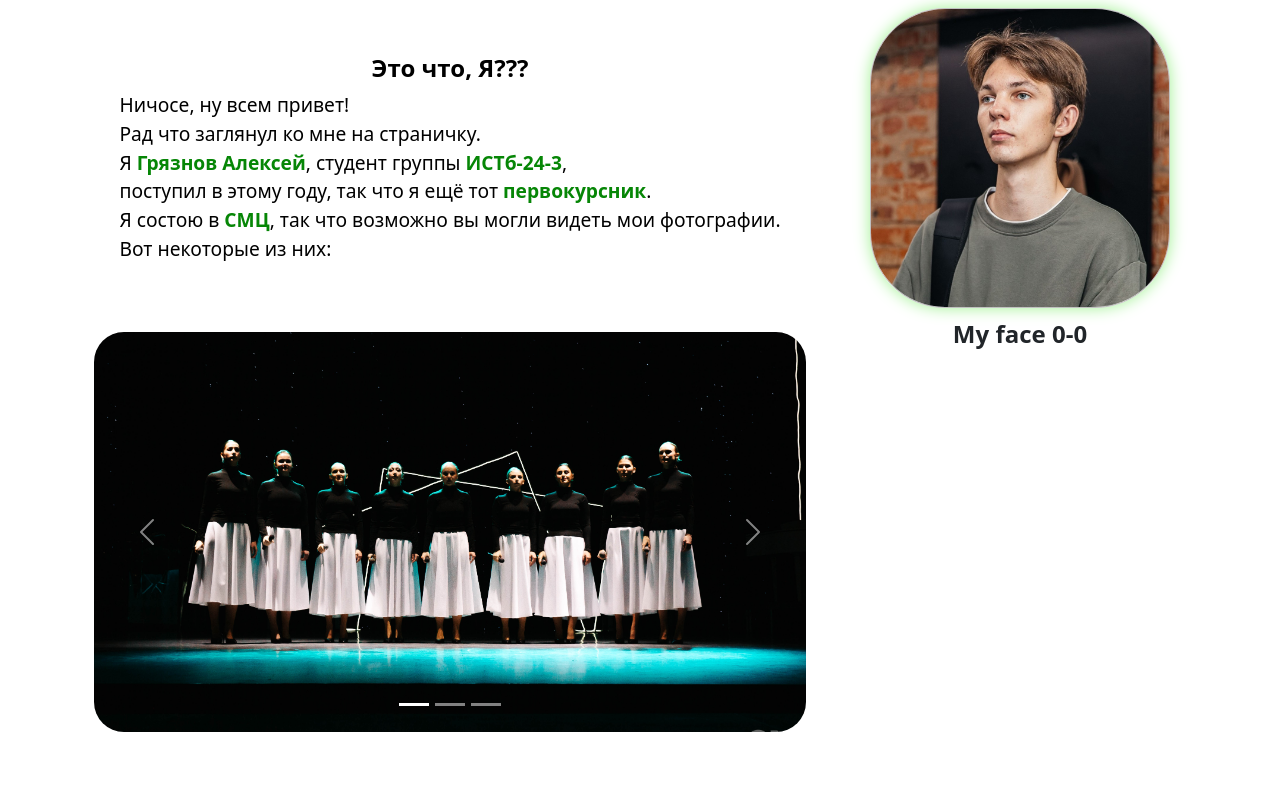
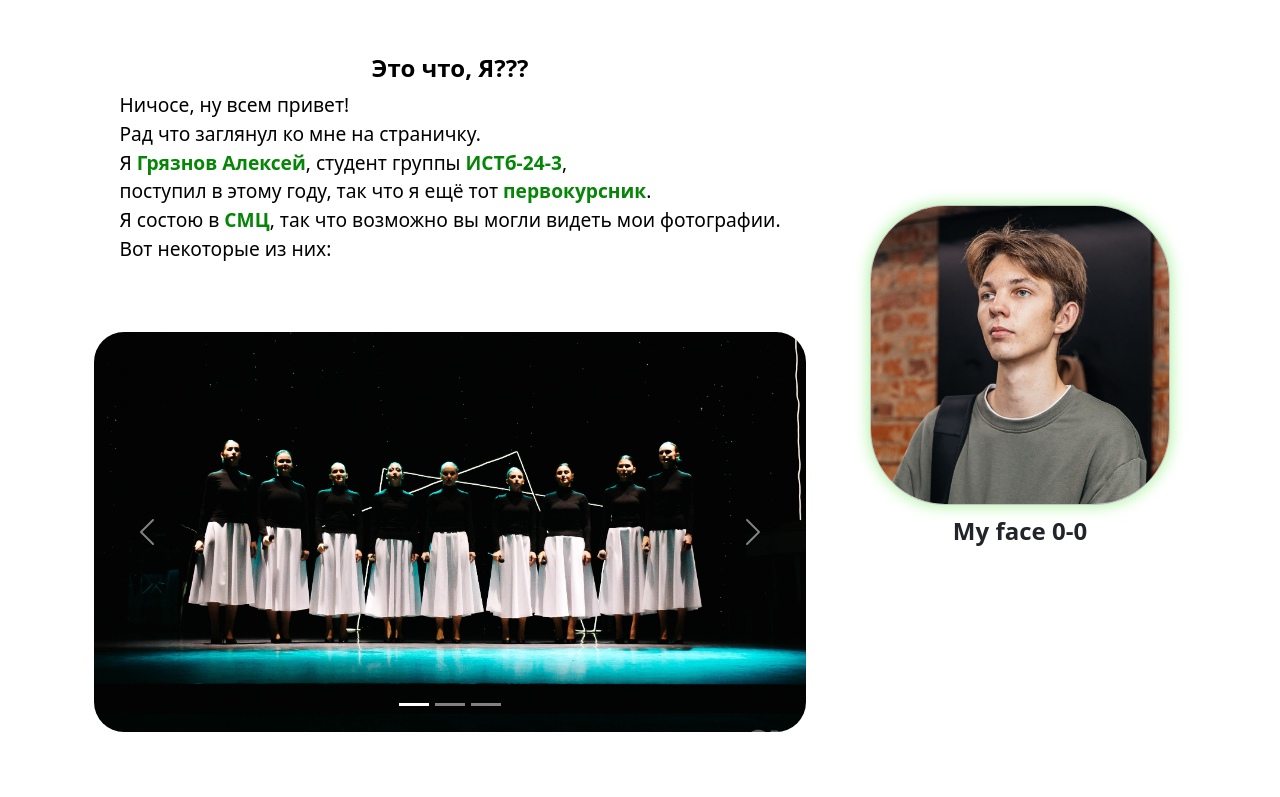
Before and after one commit to MoonSneg/kursach, a Flask app: page /about in a window 1280 px wide. Shown: the part 101-898 px from the top of the page. Run offline with Flask 3, Linux system fonts and the light colour scheme.

Commit message:
media size

```diff
--- a/static/main.css
+++ b/static/main.css
@@ -346,3 +346,10 @@ h1 {
     color: #555;
     line-height: 1.6;
 }
+
+@media (max-width:  1280px) {
+    .row {
+        justify-content: center;
+        align-items: center;
+    }
+}
```
